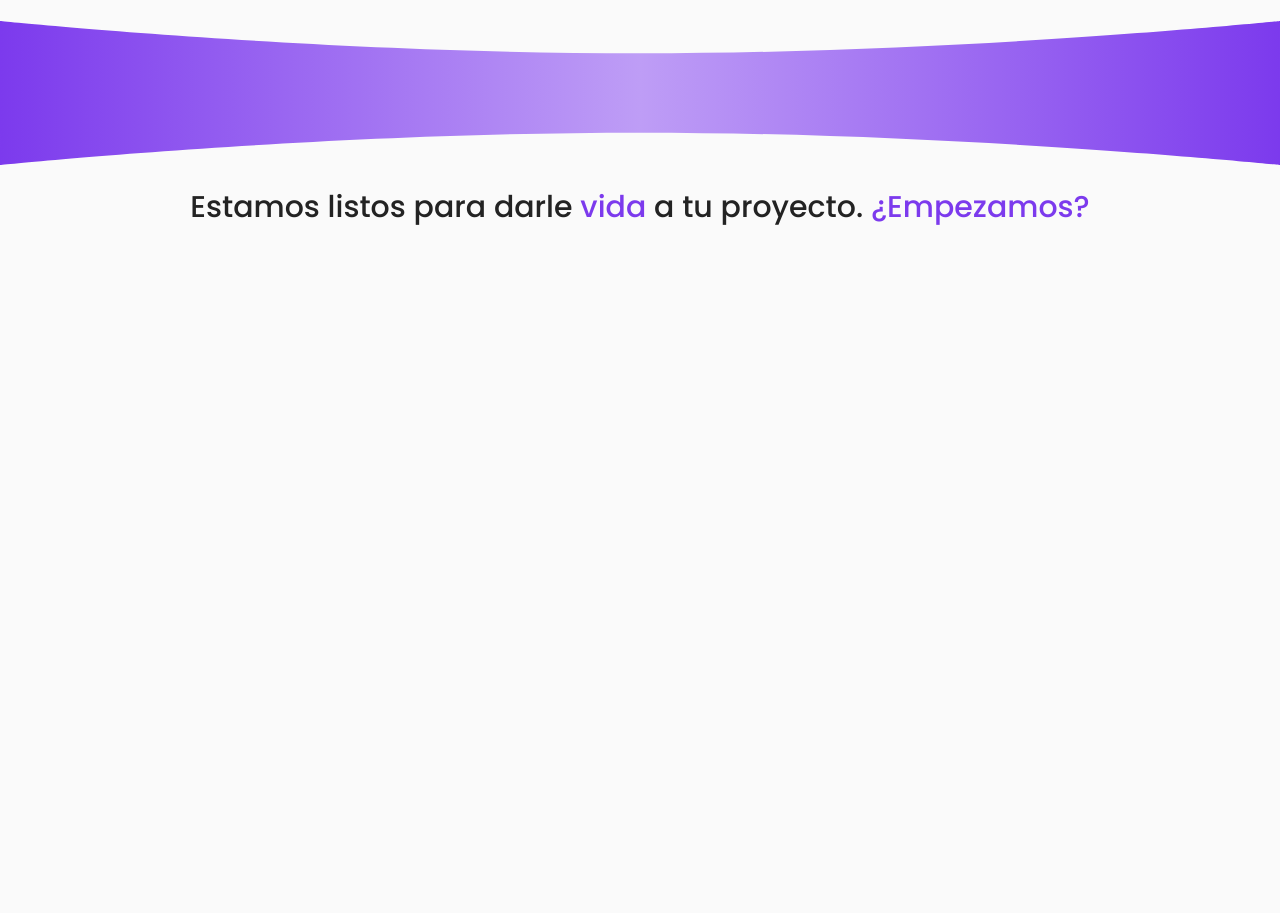
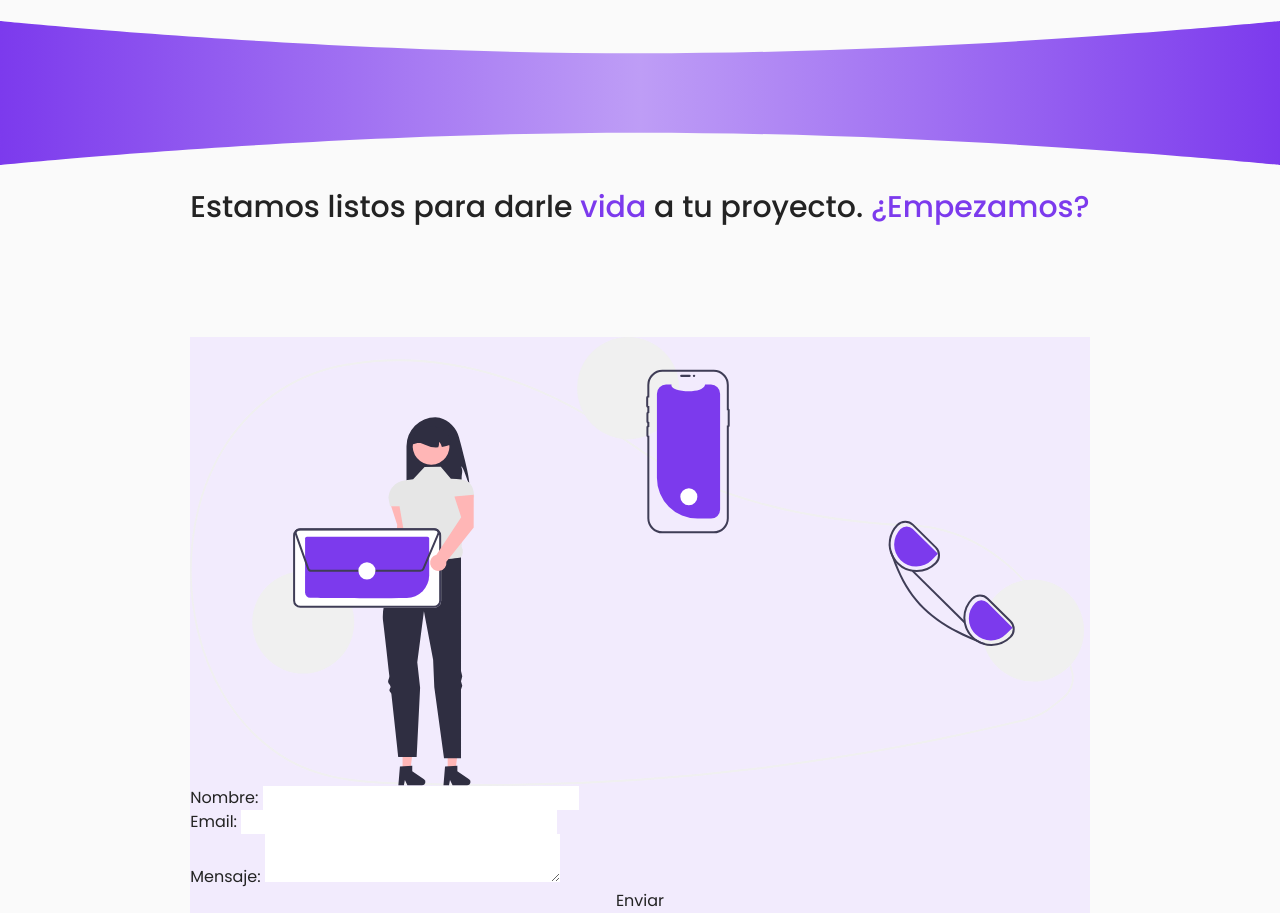
Before and after one commit to Cosme-Farias/cosme-website, a website: page index.html in a window 1280 px wide. Shown: the part 1911-2824 px from the top of the page. Before the commit the page ends 2139 px from the top, so only its background shows below. Drawn offline with Linux system fonts and the light colour scheme.

Commit message:
form function

```diff
--- a/index.html
+++ b/index.html
@@ -29,7 +29,7 @@
                         id="nav-list"
                         class="bg-main-gradient h-full w-4/5 max-w-72 py-4 px-4 flex flex-col justify-start items-start sm:max-w-none sm:justify-between sm:items-center text-coal sm:bg-none sm:w-full sm:p-0"
                     >
-                        <img class="h-auto w-full mx-auto sm:hidden" src="../icons/logo-full-primary.svg" alt="" />
+                        <img class="h-auto w-full mx-auto sm:hidden" src="./icons/logo-full-primary.svg" alt="" />
                         <ul
                             class="mt-8 flex flex-col w-full sm:flex-row sm:mt-0 sm:justify-center sm:gap-4 md:gap-10 lg:gap-12"
                         >
@@ -330,6 +330,31 @@
                 Estamos listos para darle <span class="text-primary">vida</span> a tu proyecto.
                 <span class="text-primary">¿Empezamos?</span>
             </h3>
+            <div class="flex flex-col w-full bg-primary-50">
+                <div class="">
+                    <img src="./images/contact.svg" alt="" />
+                </div>
+                <div>
+                    <form
+                        class="flex flex-col justify-center"
+                        action="https://formsubmit.co/5b2398ee1a94dc9ce68ebbede8b3af0c"
+                        method="POST"
+                    >
+                        <label for="name">
+                            Nombre:
+                            <input type="text" name="name" id="name" required />
+                        </label>
+                        <label for="email">
+                            Email:
+                            <input type="text" name="email" id="email" required /> </label
+                        ><label for="message">
+                            Mensaje:
+                            <textarea name="message" id="message" required> </textarea>
+                        </label>
+                        <input type="submit" class="" value="Enviar" />
+                    </form>
+                </div>
+            </div>
         </section>
 
         <!-- WHATSAPP -->
--- a/tailwind.config.js
+++ b/tailwind.config.js
@@ -1,11 +1,12 @@
 module.exports = {
-    content: ['./src/**/*.{html,js}'],
+    content: ['./src/**/*.{html,js}', './index.html'],
     theme: {
         extend: {
             colors: {
                 primary: '#7C3AED',
                 'primary-400': '#894eef',
                 'primary-300': '#9661f1',
+                'primary-50': '#f2ebfd',
                 coal: '#232323',
                 gray: '#4A4A4A',
             },
```
Also changed, not shown: icons/phone.svg (added), images/contact.svg (added), src/output.css.
